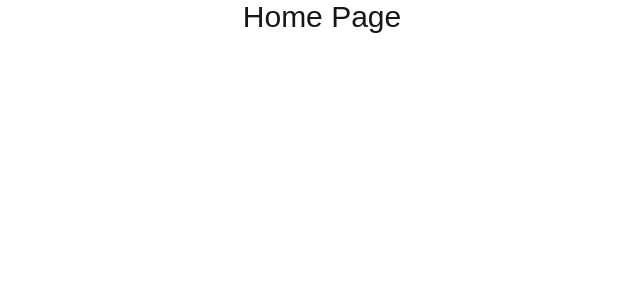
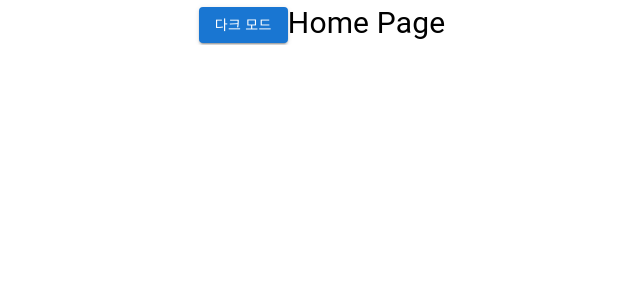
Before and after one commit to lolkda-team/lolkda-frontend, a Next.js app: page / in a window 1280 px wide. Shown: the top 300 px of the page, without its empty margins (318-958 px from the left). Built offline with nearby package versions, Linux system fonts and the light colour scheme.

Commit message:
feat: dark/light 모드 구현

```diff
--- a/package.json
+++ b/package.json
@@ -12,6 +12,7 @@
     "@emotion/react": "^11.13.3",
     "@emotion/styled": "^11.13.0",
     "@mui/material": "^6.1.5",
+    "@tanstack/react-query": "^5.59.16",
     "next": "15.0.1",
     "react": "19.0.0-rc-69d4b800-20241021",
     "react-dom": "19.0.0-rc-69d4b800-20241021"
--- a/src/app/layout.tsx
+++ b/src/app/layout.tsx
@@ -2,6 +2,7 @@ import type { Metadata } from "next";
 import "@/styles/globals.css";
 import React from "react";
 import {Container} from "@mui/material";
+import { Providers } from '@/app/provider';
 
 export const metadata: Metadata = {
   title: "LOLKDA",
@@ -16,9 +17,11 @@ export default function RootLayout({
   return (
     <html lang="ko">
       <body>
-        <Container maxWidth="lg">
-            {children}
-        </Container>
+        <Providers>
+          <Container maxWidth="lg">
+              {children}
+          </Container>
+        </Providers>
       </body>
     </html>
   );
--- a/src/app/page.tsx
+++ b/src/app/page.tsx
@@ -1,10 +1,14 @@
 'use client';
 
 import styled from '@emotion/styled';
+import { ThemeToggleButton } from '@/components/atoms/ThemeToggleButton';
 
 export default function Home() {
   return (
-    <S.Wrapper>Home Page</S.Wrapper>
+    <S.Wrapper>
+      <ThemeToggleButton />
+      Home Page
+    </S.Wrapper>
   );
 }
 
--- /dev/null
+++ b/src/app/provider.tsx
@@ -0,0 +1,52 @@
+'use client';
+
+import { ReactNode, useEffect, useMemo, useState } from 'react';
+import { QueryClient, QueryClientProvider } from '@tanstack/react-query';
+import { ThemeProvider, createTheme } from '@mui/material/styles';
+import CssBaseline from '@mui/material/CssBaseline';
+import { darkPalette, lightPalette } from '@/styles/themeColors';
+import { ThemeContext } from '@/contexts/useThemeContext';
+
+const queryClient = new QueryClient();
+
+export const Providers = ({ children }: { children: ReactNode }) => {
+  const [themeMode, setThemeMode] = useState<'light' | 'dark'>('light');
+
+  const theme = useMemo(
+    () =>
+      createTheme({
+        palette: {
+          mode: themeMode,
+          ...(themeMode === 'light' ? lightPalette : darkPalette),
+        },
+      }),
+    [themeMode]
+  );
+
+  // 테마 모드 토글 함수
+  const toggleThemeMode = () => {
+    const newMode = themeMode === 'light' ? 'dark' : 'light';
+    setThemeMode(newMode);
+    localStorage.setItem('lolkda-theme', newMode);
+  };
+
+  useEffect(() => {
+    const savedTheme = localStorage.getItem('lolkda-theme') as 'light' | 'dark';
+    if (savedTheme) {
+      setThemeMode(savedTheme);
+    }else{
+      localStorage.setItem('lolkda-theme', 'light');
+    }
+  }, []);
+
+  return (
+    <QueryClientProvider client={queryClient}>
+      <ThemeContext.Provider value={{ themeMode, toggleThemeMode }}>
+        <ThemeProvider theme={theme}>
+          <CssBaseline />
+          {children}
+        </ThemeProvider>
+      </ThemeContext.Provider>
+    </QueryClientProvider>
+  );
+}
--- /dev/null
+++ b/src/components/atoms/Logo.tsx
@@ -0,0 +1,5 @@
+export const Logo = () => {
+  return(
+    <></>
+  )
+}
--- /dev/null
+++ b/src/components/atoms/ThemeToggleButton.tsx
@@ -0,0 +1,14 @@
+'use client';
+
+import { Button } from '@mui/material';
+import { useThemeContext } from '@/contexts/useThemeContext';
+
+export const ThemeToggleButton = () => {
+  const { themeMode, toggleThemeMode } = useThemeContext();
+
+  return (
+    <Button onClick={toggleThemeMode} variant="contained" color="primary">
+      {themeMode === 'light' ? '다크 모드' : '라이트 모드'}
+    </Button>
+  )
+};
--- /dev/null
+++ b/src/components/organisms/Header.tsx
@@ -0,0 +1,5 @@
+export const Header = () => {
+  return(
+    <></>
+  )
+}
--- /dev/null
+++ b/src/contexts/useThemeContext.ts
@@ -0,0 +1,15 @@
+import { createContext, useContext } from 'react';
+
+interface ThemeContextProps {
+  themeMode: 'light' | 'dark';
+  toggleThemeMode: () => void;
+}
+export const ThemeContext = createContext<ThemeContextProps | undefined>(undefined);
+
+export const useThemeContext = () => {
+  const context = useContext(ThemeContext);
+  if (!context) {
+    throw new Error('useThemeContext must be used within a Providers');
+  }
+  return context;
+};
--- a/src/styles/globals.css
+++ b/src/styles/globals.css
@@ -1,42 +1,69 @@
-:root {
-  --background: #ffffff;
-  --foreground: #171717;
+/* http://meyerweb.com/eric/tools/css/reset/
+   v2.0 | 20110126
+   License: none (public domain)
+*/
+
+html, body, div, span, applet, object, iframe,
+h1, h2, h3, h4, h5, h6, p, blockquote, pre,
+a, abbr, acronym, address, big, cite, code,
+del, dfn, em, img, ins, kbd, q, s, samp,
+small, strike, strong, sub, sup, tt, var,
+b, u, i, center,
+dl, dt, dd, ol, ul, li,
+fieldset, form, label, legend,
+table, caption, tbody, tfoot, thead, tr, th, td,
+article, aside, canvas, details, embed,
+figure, figcaption, footer, header, hgroup,
+menu, nav, output, ruby, section, summary,
+time, mark, audio, video {
+    margin: 0;
+    padding: 0;
+    border: 0;
+    font-size: 100%;
+    font: inherit;
+    vertical-align: baseline;
 }
-
-@media (prefers-color-scheme: dark) {
-  :root {
-    --background: #0a0a0a;
-    --foreground: #ededed;
-  }
+/* HTML5 display-role reset for older browsers */
+article, aside, details, figcaption, figure,
+footer, header, hgroup, menu, nav, section {
+    display: block;
 }
-
 html,
 body {
-  max-width: 100vw;
-  overflow-x: hidden;
+    max-width: 100vw;
+    overflow-x: hidden;
 }
 
 body {
-  color: var(--foreground);
-  background: var(--background);
-  font-family: Arial, Helvetica, sans-serif;
-  -webkit-font-smoothing: antialiased;
-  -moz-osx-font-smoothing: grayscale;
+    line-height: 1;
 }
+ol, ul {
+    list-style: none;
+}
+blockquote, q {
+    quotes: none;
+}
+blockquote:before, blockquote:after,
+q:before, q:after {
+    content: '';
+    content: none;
+}
+table {
+    border-collapse: collapse;
+    border-spacing: 0;
+}
+img{vertical-align: top; width: 100%;}
+img:focus {outline: none;}
+button{border: none; outline: none; background: none; padding: 0; margin: 0;}
+button:focus{outline:none;}
+input:focus{outline:none;}
+div:focus{outline:none;}
+select:focus{outline:none;}
+em{font-style: normal;}
+a{text-decoration: none; color: inherit; outline: none;}
 
 * {
-  box-sizing: border-box;
-  padding: 0;
-  margin: 0;
+    box-sizing: border-box;
+    padding: 0;
+    margin: 0;
 }
-
-a {
-  color: inherit;
-  text-decoration: none;
-}
-
-@media (prefers-color-scheme: dark) {
-  html {
-    color-scheme: dark;
-  }
-}
--- a/src/styles/reset.css
+++ /dev/null
@@ -1,57 +0,0 @@
-/* http://meyerweb.com/eric/tools/css/reset/
-   v2.0 | 20110126
-   License: none (public domain)
-*/
-
-html, body, div, span, applet, object, iframe,
-h1, h2, h3, h4, h5, h6, p, blockquote, pre,
-a, abbr, acronym, address, big, cite, code,
-del, dfn, em, img, ins, kbd, q, s, samp,
-small, strike, strong, sub, sup, tt, var,
-b, u, i, center,
-dl, dt, dd, ol, ul, li,
-fieldset, form, label, legend,
-table, caption, tbody, tfoot, thead, tr, th, td,
-article, aside, canvas, details, embed,
-figure, figcaption, footer, header, hgroup,
-menu, nav, output, ruby, section, summary,
-time, mark, audio, video {
-    margin: 0;
-    padding: 0;
-    border: 0;
-    font-size: 100%;
-    font: inherit;
-    vertical-align: baseline;
-}
-/* HTML5 display-role reset for older browsers */
-article, aside, details, figcaption, figure,
-footer, header, hgroup, menu, nav, section {
-    display: block;
-}
-body {
-    line-height: 1;
-}
-ol, ul {
-    list-style: none;
-}
-blockquote, q {
-    quotes: none;
-}
-blockquote:before, blockquote:after,
-q:before, q:after {
-    content: '';
-    content: none;
-}
-table {
-    border-collapse: collapse;
-    border-spacing: 0;
-}
-img{vertical-align: top; width: 100%;}
-img:focus {outline: none;}
-button{border: none; outline: none; background: none; padding: 0; margin: 0;}
-button:focus{outline:none;}
-input:focus{outline:none;}
-div:focus{outline:none;}
-select:focus{outline:none;}
-em{font-style: normal;}
-a{text-decoration: none; color: inherit; outline: none;}
--- /dev/null
+++ b/src/styles/themeColors.ts
@@ -0,0 +1,34 @@
+// themeColors.ts
+export const lightPalette = {
+  primary: {
+    main: '#1976d2',
+  },
+  secondary: {
+    main: '#dc004e',
+  },
+  background: {
+    default: '#ffffff',
+    paper: '#f5f5f5',
+  },
+  text: {
+    primary: '#000000',
+    secondary: '#555555',
+  },
+};
+
+export const darkPalette = {
+  primary: {
+    main: '#90caf9',
+  },
+  secondary: {
+    main: '#f48fb1',
+  },
+  background: {
+    default: '#121212',
+    paper: '#1d1d1d',
+  },
+  text: {
+    primary: '#ffffff',
+    secondary: '#aaaaaa',
+  },
+};
```
Also changed, not shown: 1 other file (tests, documents, lock files or other folders).
